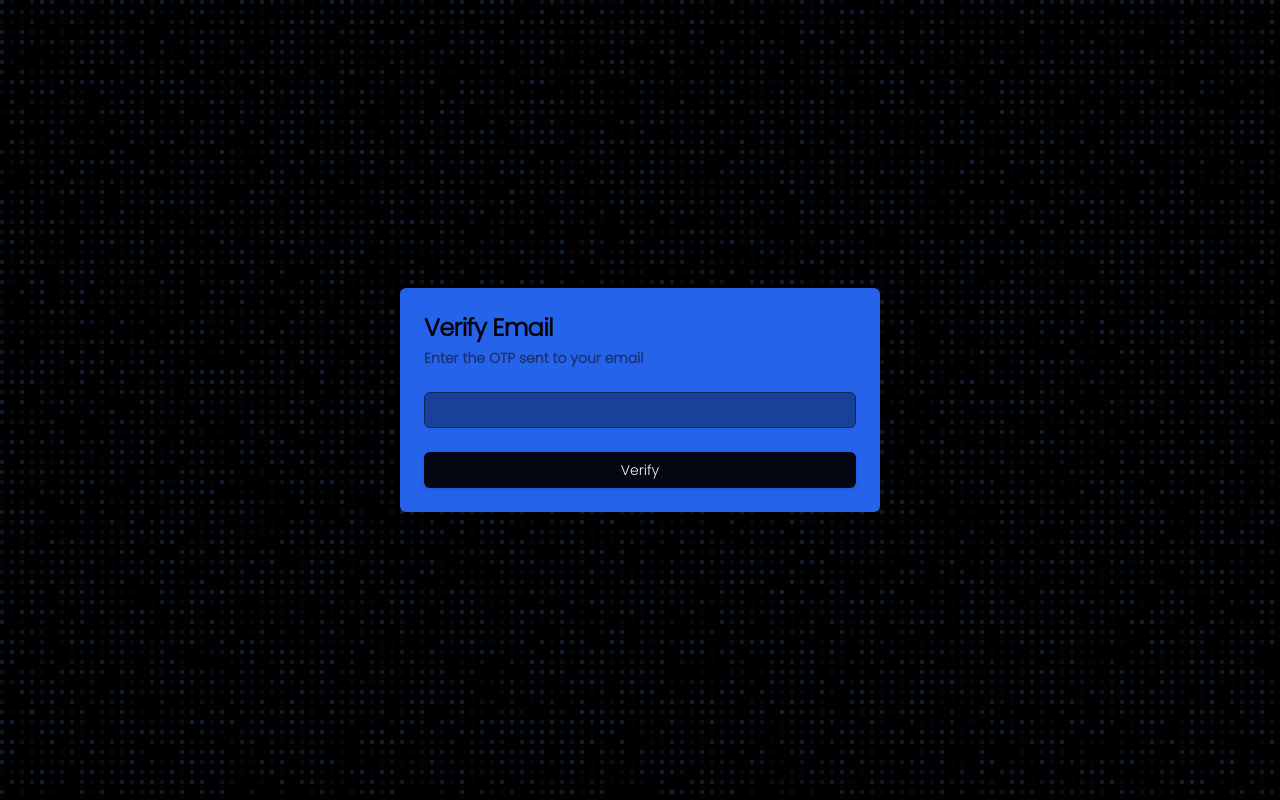
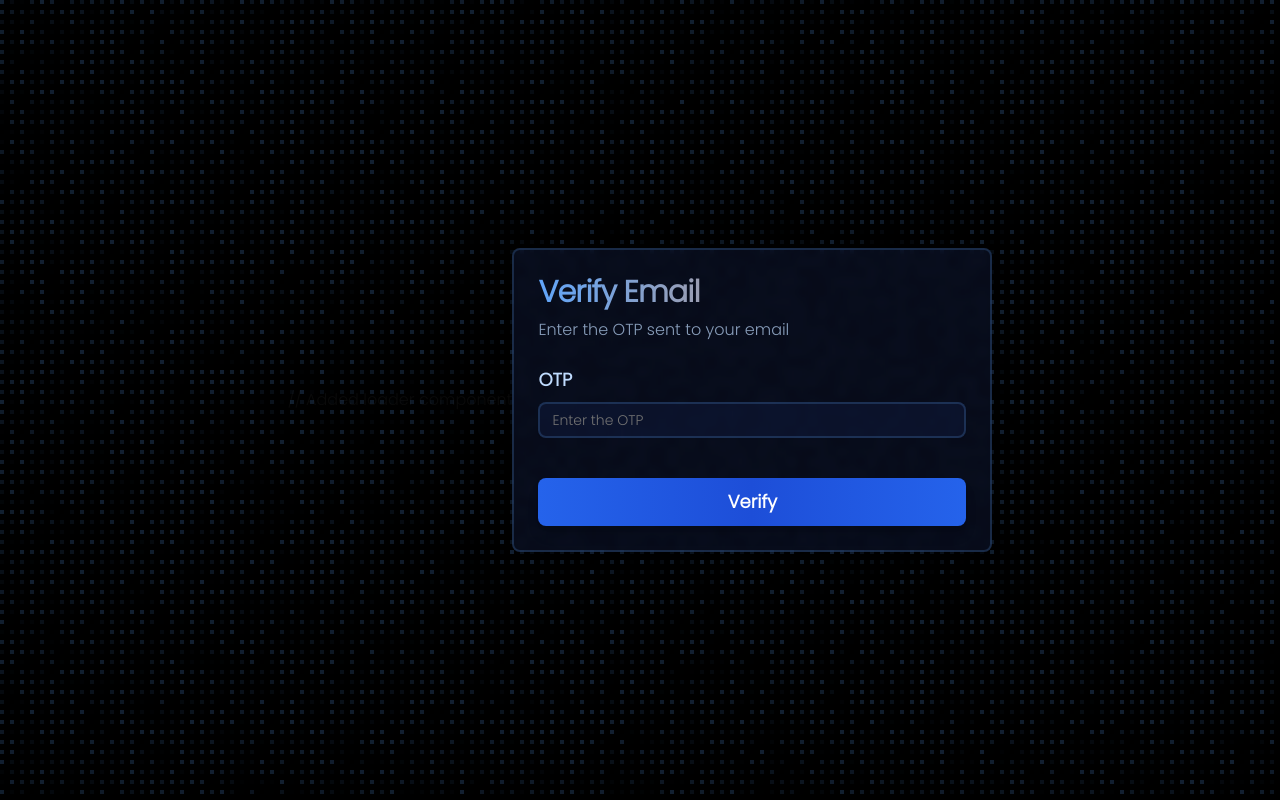
Before and after one commit to poswalsameer/CampusBurn, a Next.js app in the folder client/campusburn/: page /verifyEmail in a window 1280 px wide. Built offline with nearby package versions, Linux system fonts and the light colour scheme.

Commit message:
added Loader to show request in process

```diff
--- /dev/null
+++ b/client/campusburn/src/app/Loading.tsx
@@ -0,0 +1,22 @@
+import React from 'react';
+
+const LoadingSpinner = () => {
+  return (
+    <div className="fixed inset-0 bg-black/50 flex items-center justify-center z-50">
+      <div className="relative">
+        {/* Outer spinning ring */}
+        <div className="w-16 h-16 border-4 border-blue-400 border-t-transparent rounded-full animate-spin"></div>
+
+        {/* Inner spinning ring */}
+        <div className="absolute top-1 left-1 w-14 h-14 border-4 border-orange-400 border-t-transparent rounded-full animate-spin"></div>
+
+        {/* Loading text */}
+        <div className="mt-4 text-center text-blue-200 font-semibold">
+          Loading...
+        </div>
+      </div>
+    </div>
+  );
+};
+
+export default LoadingSpinner;
--- a/client/campusburn/src/app/login/page.tsx
+++ b/client/campusburn/src/app/login/page.tsx
@@ -18,6 +18,7 @@ import { useRouter } from "next/navigation";
 import { useToast } from "@/hooks/use-toast"
 import { useEffect, useRef, useState } from "react";
 import axios from "axios";
+import LoadingSpinner from "../Loading";
 
 interface UserLoginDetails {
   email: string;
@@ -30,7 +31,8 @@ export default function Page() {
     email: "",
     password: ""
   });
-  const [showPassword, setShowPassword] = useState<boolean>(false)
+  const [showPassword, setShowPassword] = useState<boolean>(false);
+  const [isLoading, setIsLoading] = useState<boolean>(false);
   const {toast} = useToast();
   const router = useRouter();
   const parentRef = useRef<HTMLDivElement | null>(null);
@@ -45,6 +47,7 @@ export default function Page() {
         return;
     }
 
+    setIsLoading(true);
     try {
         const loginResponse = await axios.post("http://localhost:4200/auth/sign-in", {
             Email: userDetails.email,
@@ -53,13 +56,29 @@ export default function Page() {
 
         if( loginResponse.status === 404 ){
             console.log("User not found in the database");
+            toast({
+                title: "User not found",
+                variant: "destructive"
+            });
         }
         else if( loginResponse.status === 202 ){
             console.log("Response after login: ", loginResponse);
+            toast({
+                title: "Login successful",
+                variant: "default"
+            });
         }
     }
     catch (error) {
         console.log("INSIDE THE CATCH PART: Error while logging the user");
+        toast({
+            title: "Login failed",
+            description: "Please check your credentials and try again",
+            variant: "destructive"
+        });
+    }
+    finally {
+        setIsLoading(false);
     }
   }
 
@@ -88,6 +107,7 @@ export default function Page() {
       className="min-h-screen w-full bg-black flex justify-center items-center overflow-x-hidden"
       ref={parentRef}
     >
+      {isLoading && <LoadingSpinner />}
       <FlickeringGrid
         className="z-0 absolute inset-0 size-full overflow-x-hidden"
         squareSize={4}
@@ -156,9 +176,10 @@ export default function Page() {
             <CardFooter className="pt-4">
               <Button
                 type="submit"
-                className="w-full rounded-lg bg-gradient-to-r from-blue-600 via-blue-700 to-blue-600 hover:from-orange-500 hover:via-orange-600 hover:to-orange-500 text-white font-semibold text-lg py-6 transition-all duration-300 shadow-lg hover:shadow-orange-500/20"
+                disabled={isLoading}
+                className="w-full rounded-lg bg-gradient-to-r from-blue-600 via-blue-700 to-blue-600 hover:from-orange-500 hover:via-orange-600 hover:to-orange-500 text-white font-semibold text-lg py-6 transition-all duration-300 shadow-lg hover:shadow-orange-500/20 disabled:opacity-50 disabled:cursor-not-allowed"
               >
-                Login
+                {isLoading ? "Logging in..." : "Login"}
               </Button>
             </CardFooter>
           </form>
--- a/client/campusburn/src/app/signup/page.tsx
+++ b/client/campusburn/src/app/signup/page.tsx
@@ -20,6 +20,7 @@ import axios from "axios";
 import { useSelector, useDispatch } from "react-redux";
 import { RootState } from "@/redux/store";
 import { updateUserDetail } from "@/reducers/userSlice";
+import LoadingSpinner from "../Loading";
 
 export default function Page() {
   const [dimensions, setDimensions] = useState({ width: 0, height: 0 });
@@ -30,6 +31,7 @@ export default function Page() {
   const {toast} = useToast();
   const router = useRouter();
   const parentRef = useRef<HTMLDivElement | null>(null);
+  const [isLoading, setIsLoading] = useState<boolean>(false);
 
   const handleSubmit = async (e: any) => {
     e.preventDefault();
@@ -43,6 +45,7 @@ export default function Page() {
 
     console.log("Details entered by the user are: ", userDetails);
 
+    setIsLoading(true);
     try {
       const emailVerificationResponse = await axios.post("http://localhost:4200/sendEmail", {
         Email: userDetails.email
@@ -60,6 +63,9 @@ export default function Page() {
     }
     catch (error) {
       console.log("INSIDE THE CATCH: Error while sending the OTP to user");
+    }
+    finally {
+      setIsLoading(false);
     }
   }
 
@@ -88,6 +94,7 @@ export default function Page() {
       className="min-h-screen w-full bg-black flex justify-center items-center overflow-x-hidden"
       ref={parentRef}
     >
+      {isLoading && <LoadingSpinner />}
       <FlickeringGrid
         className="z-0 absolute inset-0 size-full overflow-x-hidden"
         squareSize={4}
@@ -171,9 +178,10 @@ export default function Page() {
             <CardFooter className="pt-4">
               <Button
                 type="submit"
-                className="w-full rounded-lg bg-gradient-to-r from-blue-600 via-blue-700 to-blue-600 hover:from-orange-500 hover:via-orange-600 hover:to-orange-500 text-white font-semibold text-lg py-6 transition-all duration-300 shadow-lg hover:shadow-orange-500/20"
+                disabled={isLoading} // Disable button while loading
+                className="w-full rounded-lg bg-gradient-to-r from-blue-600 via-blue-700 to-blue-600 hover:from-orange-500 hover:via-orange-600 hover:to-orange-500 text-white font-semibold text-lg py-6 transition-all duration-300 shadow-lg hover:shadow-orange-500/20 disabled:opacity-50 disabled:cursor-not-allowed"
               >
-                Sign Up
+                {isLoading ? "Signing up..." : "Sign Up"}
               </Button>
             </CardFooter>
           </form>
--- a/client/campusburn/src/app/verifyEmail/page.tsx
+++ b/client/campusburn/src/app/verifyEmail/page.tsx
@@ -17,6 +17,8 @@ import axios from "axios";
 import { useSelector, useDispatch } from "react-redux";
 import { RootState } from "@/redux/store";
 import { useRouter } from "next/navigation";
+import LoadingSpinner from "../Loading";
+import { Label } from "@/components/ui/label";
 
 function Page() {
   const [dimensions, setDimensions] = useState({ width: 0, height: 0 });
@@ -25,6 +27,7 @@ function Page() {
   const userDetails = useSelector((state: RootState) => state.userDetails);
   const dispatch = useDispatch();
   const router = useRouter();
+  const [isLoading, setIsLoading] = useState<boolean>(false);
 
   const handleVerifyOTP = async (e: React.FormEvent) => {
     e.preventDefault();
@@ -38,6 +41,7 @@ function Page() {
 
     console.log("Submitted OTP:", otp);
 
+    setIsLoading(true);
     try {
       //STEPS TO TAKE:
       // 1. Verify the OTP.
@@ -64,7 +68,9 @@ function Page() {
     catch (error) {
       console.log("INSIDE THE CATCH PART: Error while verifying the OTP.");
     }
-
+    finally {
+      setIsLoading(false);
+    }
   };
 
   const registerUser = async (email: string, username: string, password: string) => {
@@ -108,6 +114,7 @@ function Page() {
       className="min-h-screen w-full bg-black flex justify-center items-center overflow-x-hidden"
       ref={parentRef}
     >
+      {isLoading && <LoadingSpinner />} // Added loader component
       <FlickeringGrid
         className="z-0 absolute inset-0 size-full overflow-x-hidden"
         squareSize={4}
@@ -119,36 +126,42 @@ function Page() {
         width={dimensions.width}
       />
 
-      <div className=" min-h-screen flex items-center justify-center bg-black">
-        <Card className="z-10 w-[30rem] rounded-md border-none bg-blue-600 text-black">
-          <CardHeader className="space-y-1">
-            <CardTitle className="text-2xl font-extrabold text-black">
+      <div className="min-h-screen flex items-center justify-center">
+        <Card className="z-10 w-[30rem] rounded-lg border-2 border-blue-400/20 bg-blue-950/30 backdrop-blur-sm">
+          <CardHeader className="space-y-2">
+            <CardTitle className="text-3xl font-bold bg-gradient-to-r from-blue-400 to-orange-400 bg-clip-text text-transparent">
               Verify Email
             </CardTitle>
-            <CardDescription className="text-sm font-bold text-blue-950 text-opacity-80 ">
+            <CardDescription className="text-md text-blue-200/70">
               Enter the OTP sent to your email
             </CardDescription>
           </CardHeader>
-          <CardContent className=" space-y-4">
-              <div className=" w-full flex justify-center">
+          <form onSubmit={handleVerifyOTP}>
+            <CardContent className="space-y-4">
+              <div className="space-y-2">
+                <Label htmlFor="otp" className="text-lg font-semibold text-blue-200">
+                  OTP
+                </Label>
                 <Input
+                  id="otp"
                   type="number"
+                  placeholder="Enter the OTP"
                   value={otp}
-                onChange={(e: any) => setOTP(e.target.value)}
-                className="w-full border border-blue-950 bg-black text-white focus:border focus:border-blue-950 font-[500] bg-opacity-35 " >
-
-                </Input>
+                  onChange={(e: React.ChangeEvent<HTMLInputElement>) => setOTP(e.target.value)}
+                  className="bg-blue-950/30 rounded-lg border-2 border-blue-400/20 font-medium text-blue-200 placeholder-blue-400/50 focus:border-orange-400/50 focus:ring-orange-400/20"
+                />
               </div>
             </CardContent>
-          <CardFooter>
+            <CardFooter className="pt-4">
               <Button
                 type="submit"
-              onClick={handleVerifyOTP}
-              className="w-full rounded-md bg-gray-950 hover:bg-gray-800 text-gray-100"
+                disabled={isLoading}
+                className="w-full rounded-lg bg-gradient-to-r from-blue-600 via-blue-700 to-blue-600 hover:from-orange-500 hover:via-orange-600 hover:to-orange-500 text-white font-semibold text-lg py-6 transition-all duration-300 shadow-lg hover:shadow-orange-500/20 disabled:opacity-50 disabled:cursor-not-allowed"
               >
-              Verify
+                {isLoading ? "Verifying..." : "Verify"}
               </Button>
             </CardFooter>
+          </form>
         </Card>
       </div>
     </div>
```
Lines whose indentation alone changed are shown as unchanged.
